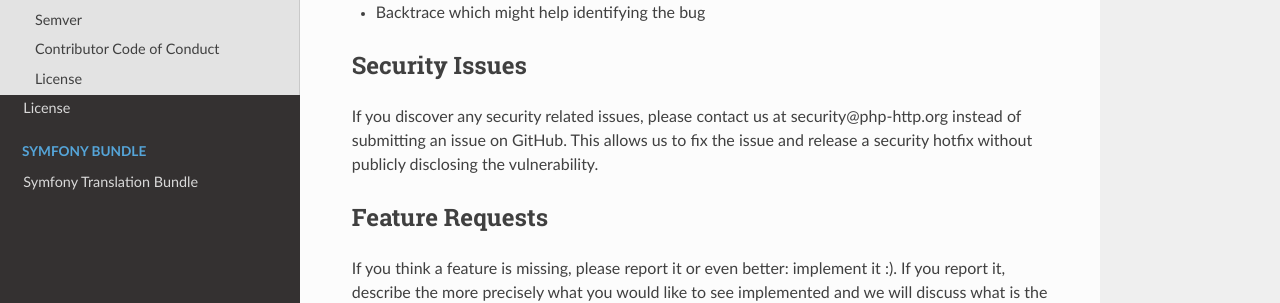
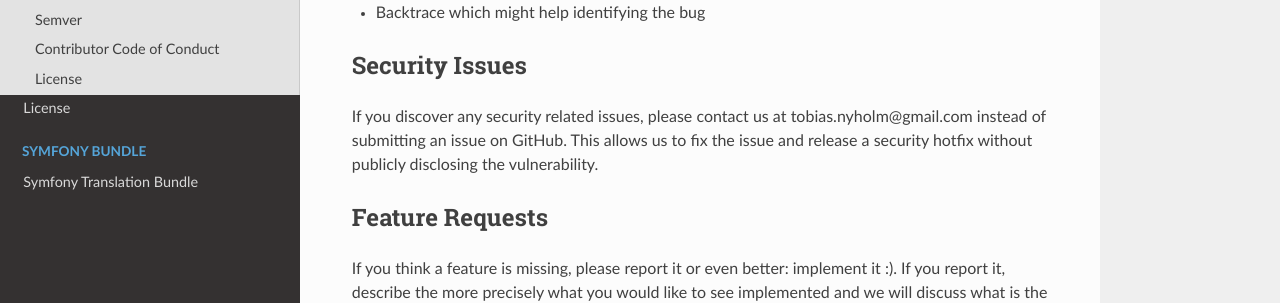
Before and after one commit to php-translation/documentation, an MkDocs documentation site: the page built from docs/development/contributing.md, in a window 1280 px wide and 900 px high. Shown: the part 383-686 px from the top of the window. Built offline with MkDocs 1.6.1, drawn with Linux system fonts in a browser that asks for light colours; nearby versions of some CDN libraries.

Commit message:
updated emai

```diff
--- a/docs/development/contributing.md
+++ b/docs/development/contributing.md
@@ -18,7 +18,7 @@ Security Issues
 ---------------
 
 If you discover any security related issues,
-please contact us at security@php-http.org instead of submitting an issue on GitHub.
+please contact us at tobias.nyholm@gmail.com instead of submitting an issue on GitHub.
 This allows us to fix the issue and release a security hotfix without publicly disclosing the vulnerability.
 
 
```
